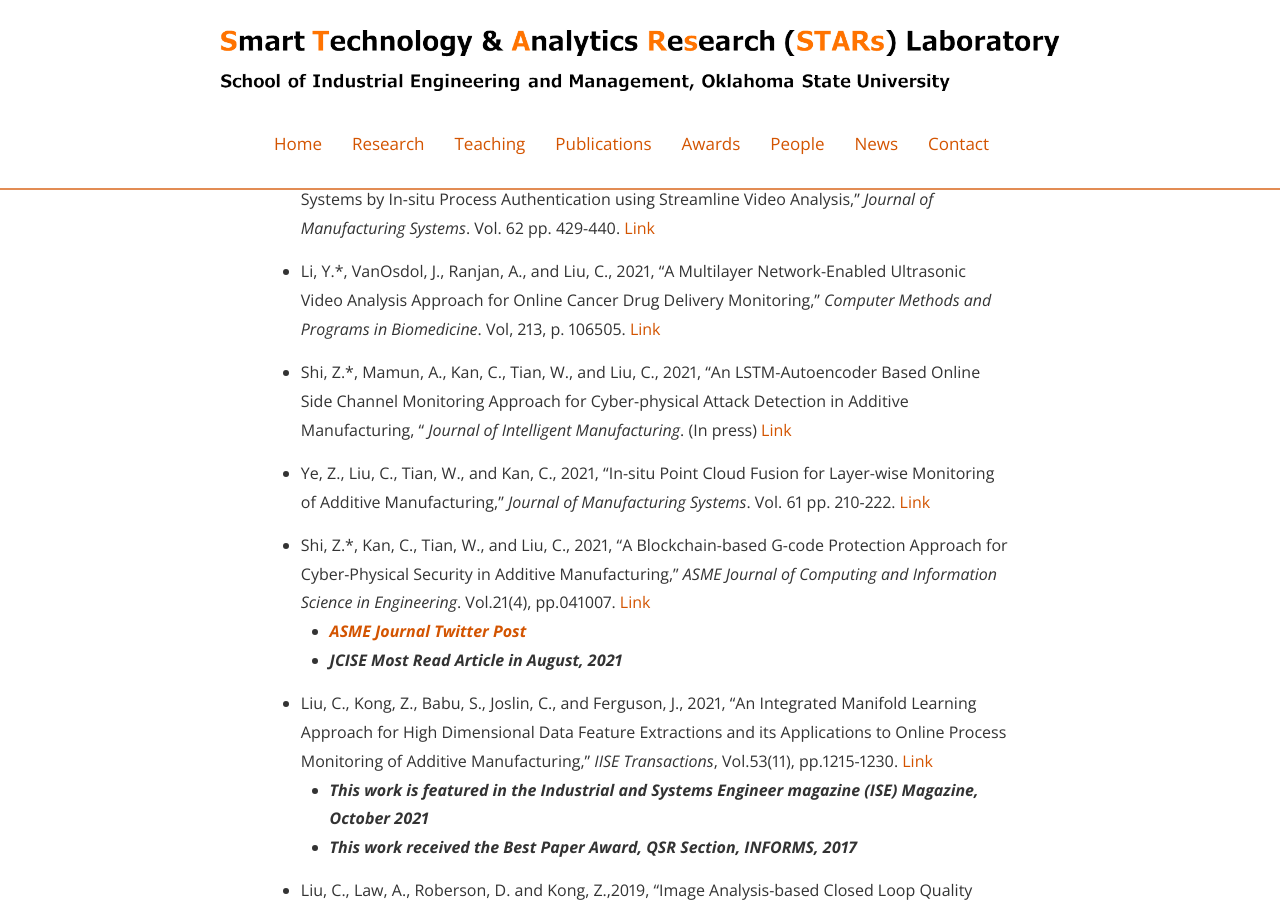
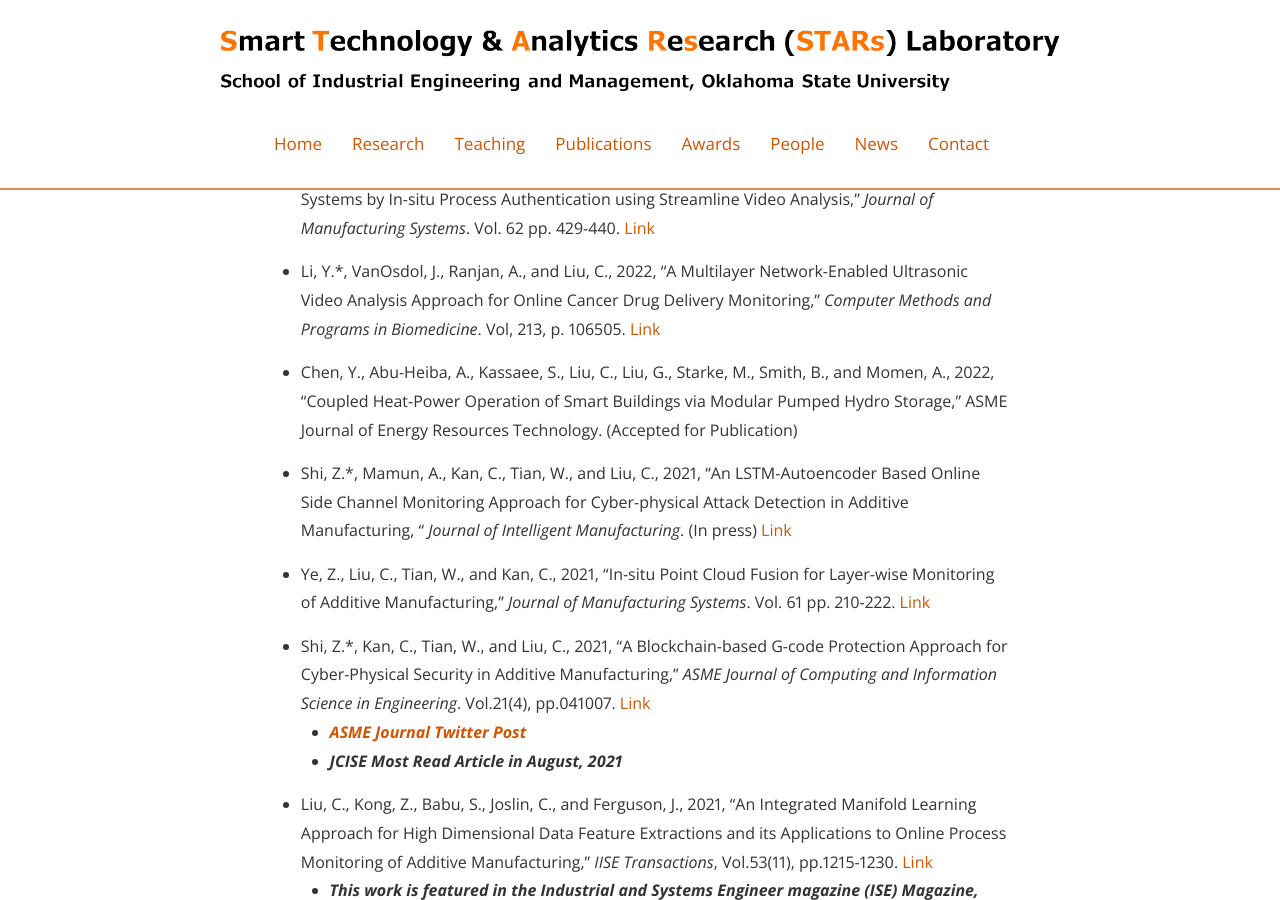
Before and after one commit to stars-laboratory/stars-laboratory.github.io, a Jekyll site: the page built from Dpublications.md, in a window 1280 px wide and 900 px high, scrolled down 395 px. Built offline with Jekyll 4.4.1, drawn with Linux system fonts in a browser that asks for light colours; nearby versions of some CDN libraries.

Commit message:
Update Dpublications.md

```diff
--- a/Dpublications.md
+++ b/Dpublications.md
@@ -16,7 +16,9 @@ main_nav: true
 
 * Mamun, A., Liu, C., Kan, C., and Tian, W., 2022, "Securing Cyber-Physical Additive Manufacturing Systems by In-situ Process Authentication using Streamline Video Analysis," *Journal of Manufacturing Systems*. Vol. 62 pp. 429-440. [Link](https://doi.org/10.1016/j.jmsy.2021.12.007)
 
-* Li, Y.\*, VanOsdol, J., Ranjan, A., and Liu, C., 2021, "A Multilayer Network-Enabled Ultrasonic Video Analysis Approach for Online Cancer Drug Delivery Monitoring," *Computer Methods and Programs in Biomedicine*. Vol, 213, p. 106505. [Link](https://doi.org/10.1016/j.cmpb.2021.106505)
+* Li, Y.\*, VanOsdol, J., Ranjan, A., and Liu, C., 2022, "A Multilayer Network-Enabled Ultrasonic Video Analysis Approach for Online Cancer Drug Delivery Monitoring," *Computer Methods and Programs in Biomedicine*. Vol, 213, p. 106505. [Link](https://doi.org/10.1016/j.cmpb.2021.106505)
+
+* Chen, Y., Abu-Heiba, A., Kassaee, S., Liu, C., Liu, G., Starke, M., Smith, B., and Momen, A., 2022, "Coupled Heat-Power Operation of Smart Buildings via Modular Pumped Hydro Storage," ASME Journal of Energy Resources Technology. (Accepted for Publication)
 
 * Shi, Z.\*, Mamun, A., Kan, C., Tian, W., and Liu, C., 2021, "An LSTM-Autoencoder Based Online Side Channel Monitoring Approach for Cyber-physical Attack Detection in Additive Manufacturing, " *Journal of Intelligent Manufacturing*. (In press) [Link](https://doi.org/10.1007/s10845-021-01879-9)
 
```
